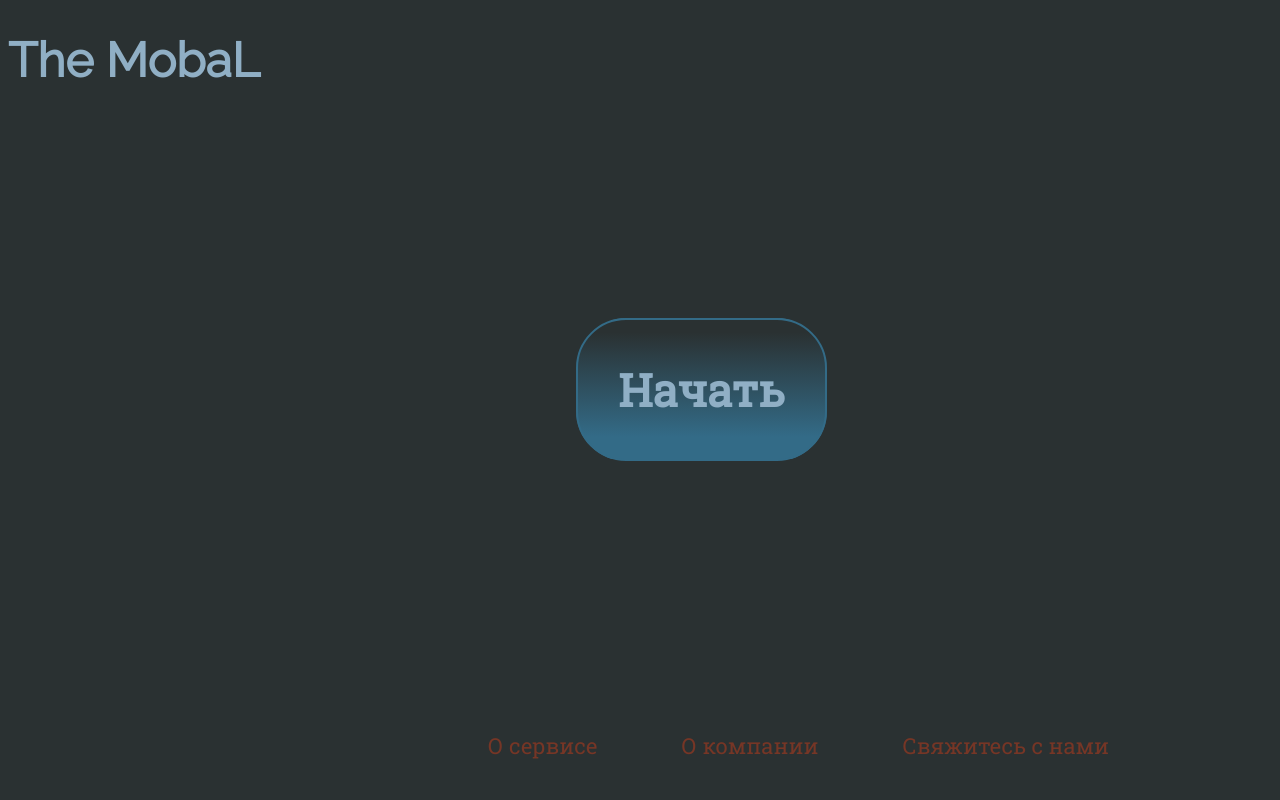
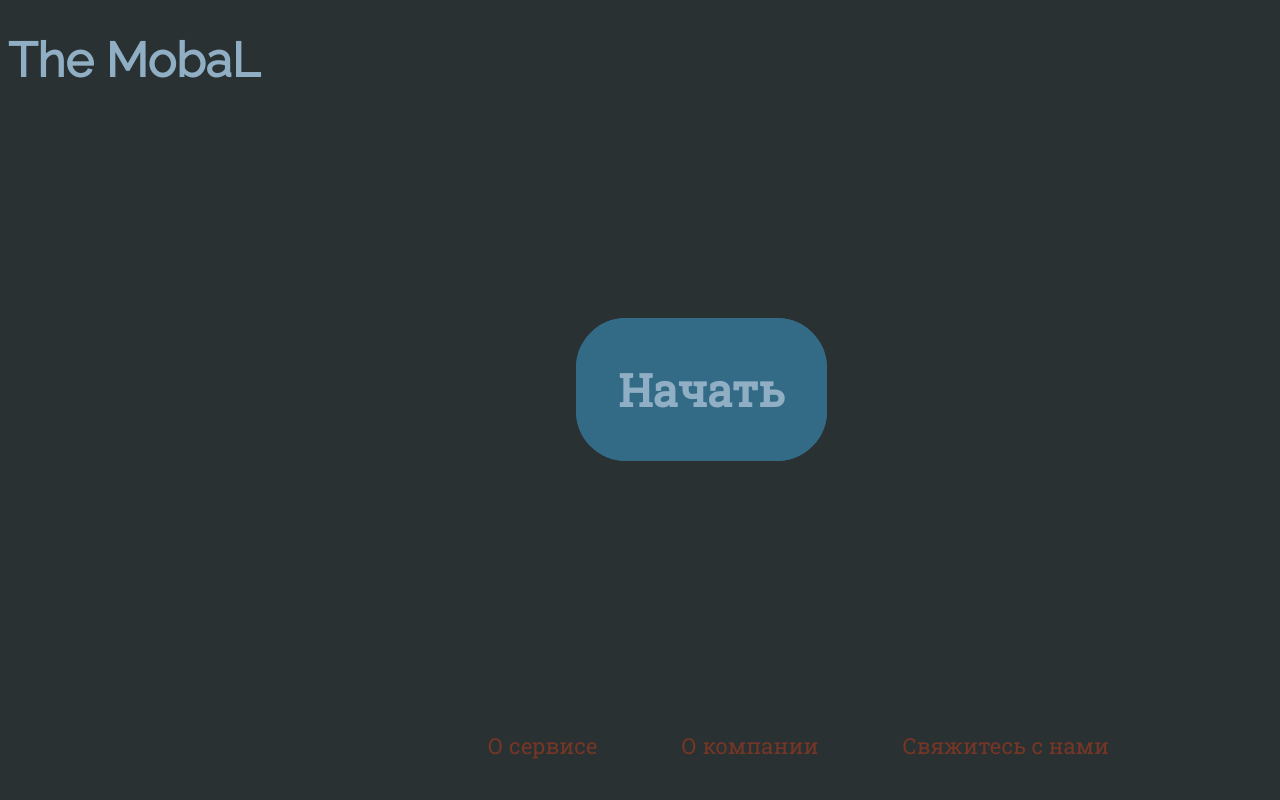
Before and after one commit to Osmiwol/appass, a plain HTML site: page index.html in a window 1280 px wide. Drawn offline with Linux system fonts and the light colour scheme.

Commit message:
delete gradient

```diff
--- a/index.html
+++ b/index.html
@@ -5,26 +5,21 @@
     <meta name="viewport" content="width=device-width, initial-scale=1.0">
 
     <link href="styles/mainpage.css" rel="stylesheet">
-    <title>Mobality</title>
+    <title>The MobaL</title>
 </head>
 <body>
     <h1>The MobaL</h1>
 
-
     <div id="WelcomePanel">
-
             <a href="pages/designPage.html">Начать</a>
-
     </div>
 
     <footer>
-
             <nav>
                 <a href="">О сервисе</a>
                 <a href="">О компании</a>
                 <a href="">Свяжитесь с нами</a>
             </nav>
-
     </footer>
 
 </body>
--- a/styles/mainpage.css
+++ b/styles/mainpage.css
@@ -34,9 +34,8 @@ body{
     font-family: 'Roboto Slab', serif;
     border: 2px solid #336B87;
     border-radius: 50px ;
-    background: linear-gradient(180deg, rgba(42,49,50,1) 9%, rgba(51,107,135,1) 84%);
-
-
+    /*background: linear-gradient(180deg, rgba(42,49,50,1) 9%, rgba(51,107,135,1) 84%);*/
+    background-color: rgba(51,107,135,1);
 }
 
 footer{
```
